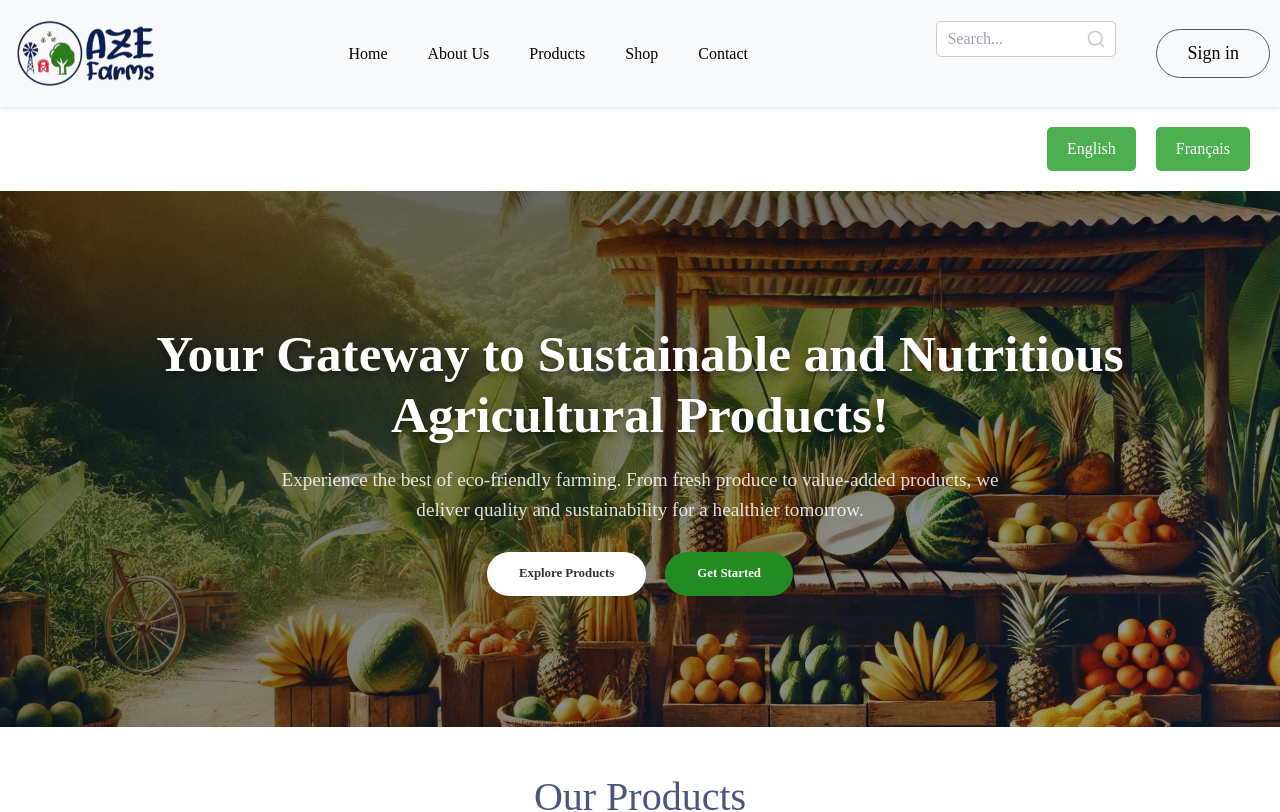
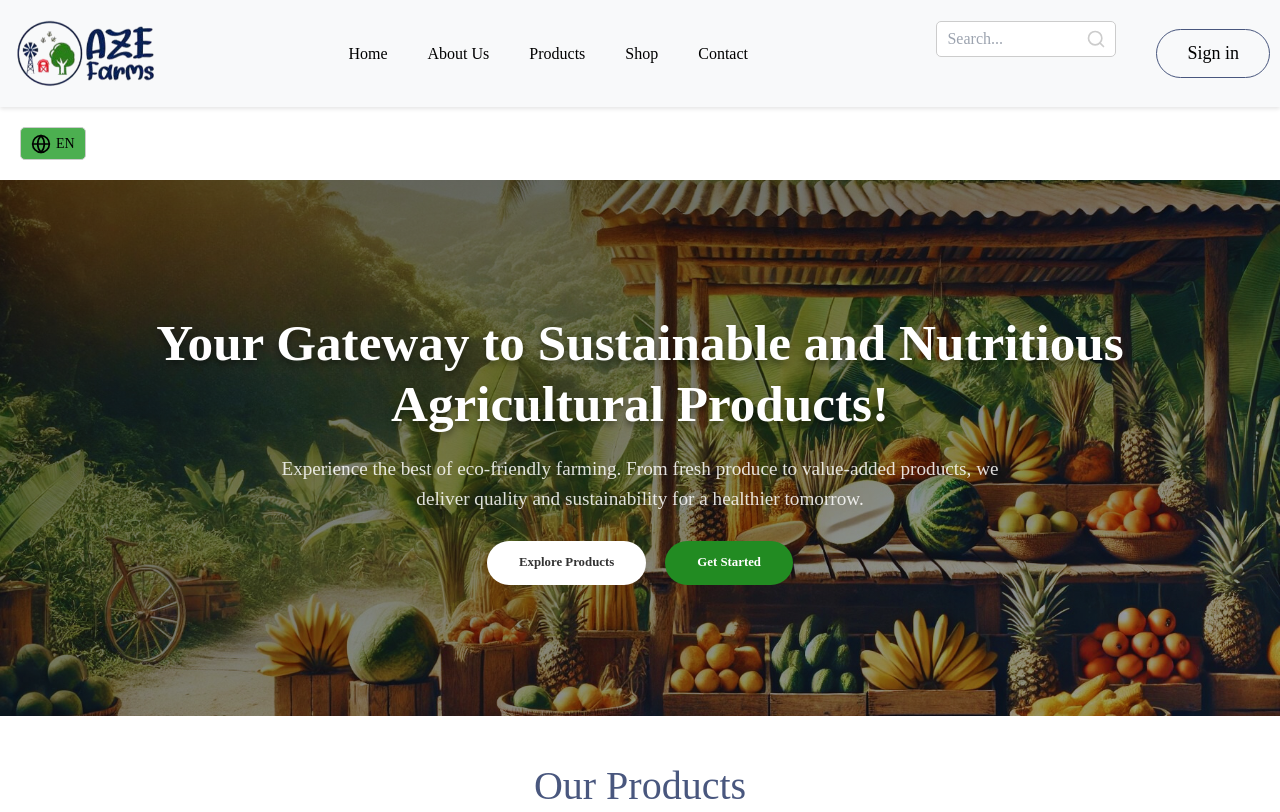
Before and after one commit to Agafina/azefarmz, a React (Create React App) app in the folder frontend/: page /en/ in a window 1280 px wide. Shown: the top 812 px of the page. Built offline with nearby package versions, Linux system fonts and the light colour scheme.

Commit message:
language

```diff
--- a/frontend/src/App.js
+++ b/frontend/src/App.js
@@ -13,22 +13,31 @@ import ShopOnlinePage from "./pages/ShopOnline/ShopOnline";
 import AboutPage from "./pages/About/About";
 import ContactPage from "./components/Contact/Contact";
 import LanguageSwitcher from "./LanguageSwitcher";
+import { useTranslation } from "react-i18next";
 
 function App() {
   const [showLogin, setShowLogin] = useState(false);
   const navigate = useNavigate();
   const location = useLocation();
+  const { i18n } = useTranslation();
 
-  // Automatically add /en or /fr if missing in the URL
   useEffect(() => {
-    const languageInURL = location.pathname.split("/")[1]; // Get the first part of the URL after the '/'
-    const defaultLanguage = "en"; // You can set this to "fr" if you want French to be the default
+    const languageInURL = location.pathname.split("/")[1];
+    const defaultLanguage = "en";
+    const previousLanguage = sessionStorage.getItem("preferredLanguage");
 
-    // If the URL doesn't have a language prefix
     if (!["en", "fr"].includes(languageInURL)) {
-      navigate(`/${defaultLanguage}${location.pathname}`);
+      const newLanguage = previousLanguage || defaultLanguage;
+      i18n.changeLanguage(newLanguage).then(() => {
+        navigate(`/${newLanguage}${location.pathname}`, { replace: true });
+      });
+    } else {
+      sessionStorage.setItem("preferredLanguage", languageInURL);
+      if (languageInURL !== i18n.language) {
+        i18n.changeLanguage(languageInURL);
+      }
     }
-  }, [location, navigate]);
+  }, [location, navigate, i18n]);
 
   return (
     <>
--- a/frontend/src/LanguageSwitcher.css
+++ b/frontend/src/LanguageSwitcher.css
@@ -1,26 +1,55 @@
 .language-switcher {
-  display: flex;
-  justify-content: flex-end;
+  display: inline-block;
+  position: relative;
   padding: 10px;
   margin: 10px;
 }
 
-.language-button {
+.dropdown-container {
+  display: flex;
+  align-items: center;
+  cursor: pointer;
+  padding: 5px 10px;
+  border: 1px solid #ccc;
+  border-radius: 5px;
   background-color: #4CAF50;
-  color: white;
-  border: none;
-  padding: 10px 20px;
-  margin: 0 10px;
-  cursor: pointer;
-  font-size: 16px;
-  border-radius: 5px;
-  transition: background-color 0.3s ease;
 }
 
-.language-button:hover {
+.globe-icon {
+  margin-right: 5px;
+}
+
+.current-lang {
+  font-size: 14px;
+  font-weight: 500;
+}
+
+
+.dropdown-menu {
+  position: absolute;
+  top: 100%;
+  left: 0;
+  background-color: #fff;
+  border: 1px solid #ccc;
+  border-radius: 5px;
+  margin-top: 5px;
+  box-shadow: 0 4px 6px rgba(0, 0, 0, 0.1);
+  z-index: 10;
+}
+
+.dropdown-item {
+  width: 100%;
+  padding: 8px 10px;
+  text-align: left;
+  background-color: transparent;
+  border: none;
+  cursor: pointer;
+}
+
+.dropdown-item:hover {
   background-color: #45a049;
 }
 
-.language-button:focus {
-  outline: none;
+.dropdown-item.active {
+  font-weight: bold;
 }
--- a/frontend/src/LanguageSwitcher.js
+++ b/frontend/src/LanguageSwitcher.js
@@ -1,36 +1,62 @@
-import React, { useEffect } from "react";
+import React, { useEffect, useState } from "react";
 import { useTranslation } from "react-i18next";
-import { useNavigate, useLocation } from "react-router-dom"; // Import useNavigate and useLocation
+import { useNavigate, useLocation } from "react-router-dom";
+import { Globe } from "lucide-react"; // Import the globe icon from lucide-react
 import "./LanguageSwitcher.css";
 
 function LanguageSwitcher() {
   const { i18n } = useTranslation();
-  const navigate = useNavigate(); // Get navigate function from react-router
-  const location = useLocation(); // Get the current location (URL) from react-router
+  const navigate = useNavigate();
+  const location = useLocation();
+  const [currentLang, setCurrentLang] = useState(i18n.language);
+  const [dropdownOpen, setDropdownOpen] = useState(false); // State for dropdown visibility
 
-  // Function to switch language based on selected language
+  // Function to switch language
   const switchLanguage = (lang) => {
-    i18n.changeLanguage(lang); // Change language using i18next
-    // Update the route to reflect the language change
-    navigate(`/${lang}${location.pathname.substring(3)}`); // Retain the rest of the URL after the language part
+    if (lang !== currentLang) {
+      i18n.changeLanguage(lang).then(() => {
+        setCurrentLang(lang);
+        navigate(`/${lang}${location.pathname.substring(3)}`, {
+          replace: true,
+        });
+        setDropdownOpen(false); // Close dropdown after selecting a language
+      });
+    }
   };
 
-  // UseEffect to automatically change language when the URL's language part changes
+  // Effect to synchronize language with URL
   useEffect(() => {
-    const lang = location.pathname.split("/")[1]; // Extract the language from the URL
-    if (lang && lang !== i18n.language) {
-      i18n.changeLanguage(lang); // Change language if it's different from the current language
+    const langFromURL = location.pathname.split("/")[1];
+    if (langFromURL && langFromURL !== currentLang) {
+      i18n.changeLanguage(langFromURL).then(() => setCurrentLang(langFromURL));
     }
-  }, [location, i18n]); // Dependency array: trigger effect when location or i18n changes
+  }, [location.pathname, currentLang, i18n]);
 
   return (
     <div className="language-switcher">
-      <button onClick={() => switchLanguage("en")} className="language-button">
-        English
-      </button>
-      <button onClick={() => switchLanguage("fr")} className="language-button">
-        Français
-      </button>
+      <div
+        className="dropdown-container"
+        onClick={() => setDropdownOpen(!dropdownOpen)} // Toggle dropdown visibility
+      >
+        <Globe className="globe-icon" size={20} />
+        <span className="current-lang">{currentLang.toUpperCase()}</span>
+      </div>
+      {dropdownOpen && (
+        <div className="dropdown-menu">
+          <button
+            onClick={() => switchLanguage("en")}
+            className={`dropdown-item ${currentLang === "en" ? "active" : ""}`}
+          >
+            English
+          </button>
+          <button
+            onClick={() => switchLanguage("fr")}
+            className={`dropdown-item ${currentLang === "fr" ? "active" : ""}`}
+          >
+            Français
+          </button>
+        </div>
+      )}
     </div>
   );
 }
```
